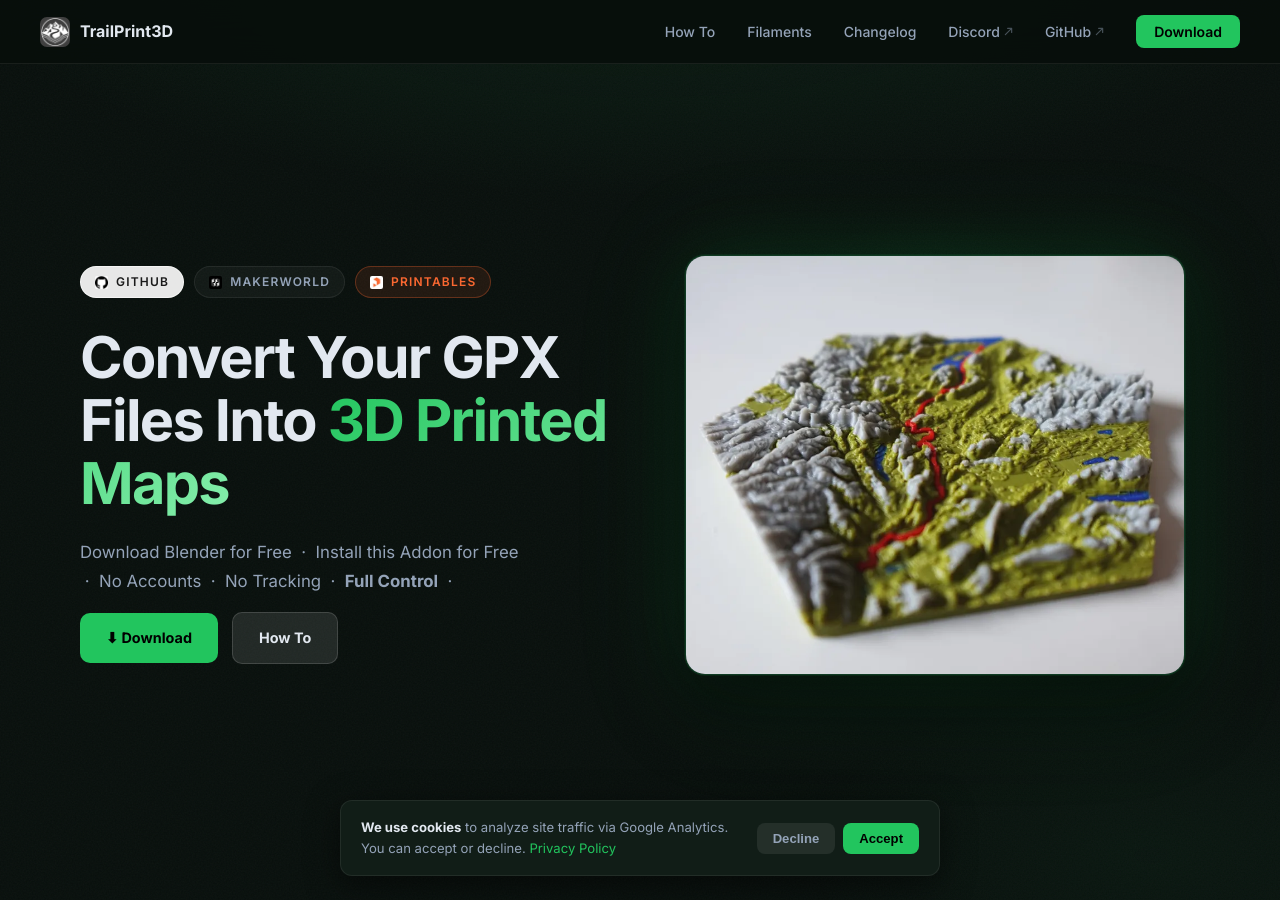
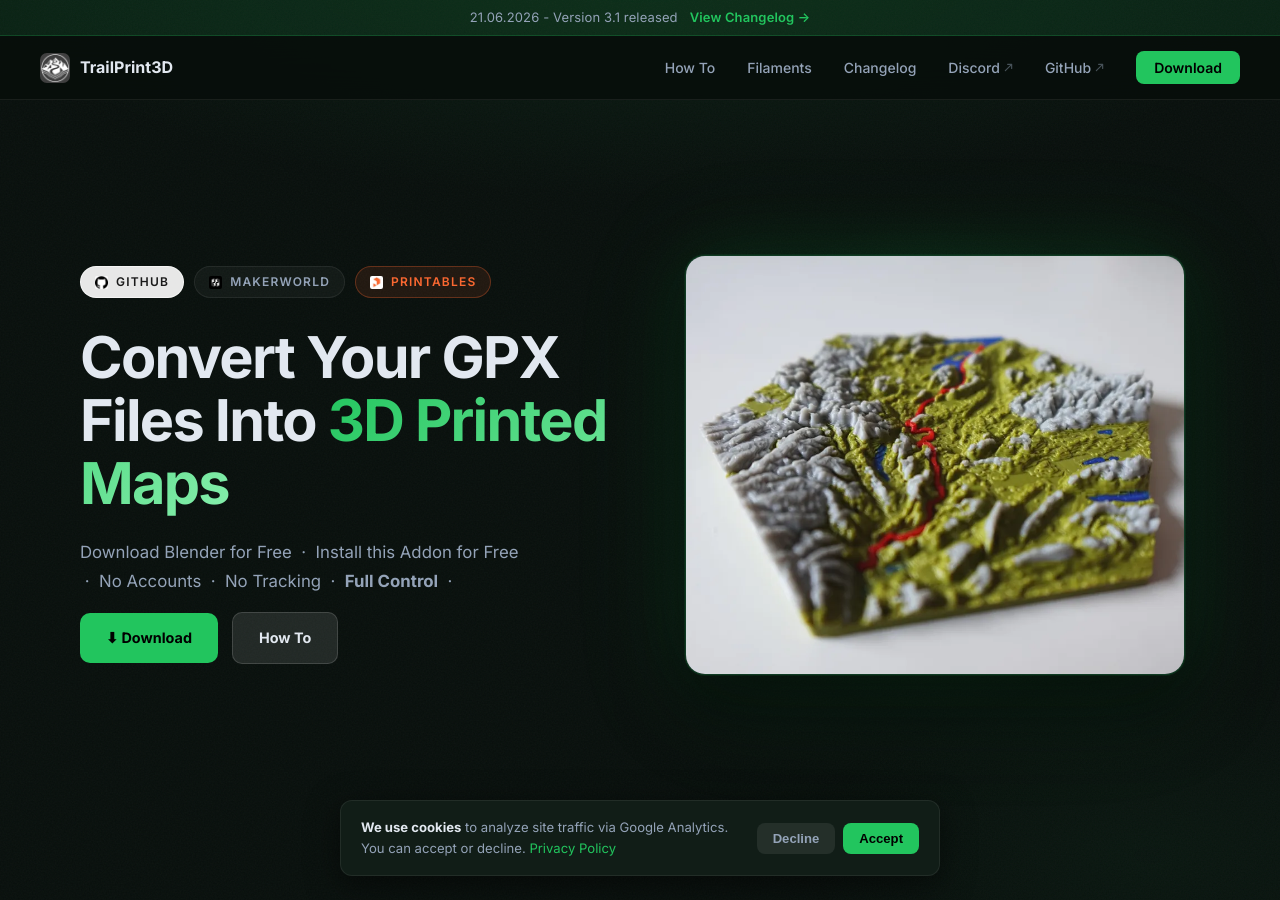
Before and after one commit to EmGi96/TrailPrint3D_web, a Jekyll site: the page built from index.html, in a window 1280 px wide and 900 px high. Built offline with Jekyll 4.4.1, drawn with Linux system fonts in a browser that asks for light colours.

Commit message:
Version Release Banner

```diff
--- a/_layouts/default.html
+++ b/_layouts/default.html
@@ -39,7 +39,14 @@
       }
     </script>
 </head>
-<body>
+<body{% if page.nav_home %} class="has-banner"{% endif %}>
+
+    {% if page.nav_home %}
+    <div class="release-banner">
+        <span>21.06.2026 - Version 3.1 released</span>
+        <a href="/changelog.html">View Changelog →</a>
+    </div>
+    {% endif %}
 
     <!-- ── Nav ─────────────────────────────────────────── -->
     <nav>
--- a/styles.css
+++ b/styles.css
@@ -31,6 +31,31 @@
     line-height: 1.6;
     overflow-x: hidden;
 }
+
+/* ── Release Banner ─────────────────────────── */
+.release-banner {
+    position: fixed;
+    top: 0; left: 0; right: 0;
+    z-index: 101;
+    height: 36px;
+    display: flex;
+    align-items: center;
+    justify-content: center;
+    gap: 12px;
+    background: rgba(34,197,94,0.1);
+    border-bottom: 1px solid rgba(34,197,94,0.22);
+    font-size: 0.8125rem;
+    color: var(--text-dim);
+    letter-spacing: 0.01em;
+}
+.release-banner a {
+    color: var(--green);
+    text-decoration: none;
+    font-weight: 600;
+    transition: opacity 0.15s;
+}
+.release-banner a:hover { opacity: 0.75; }
+.has-banner nav { top: 36px; }
 
 /* ── Nav ────────────────────────────────────── */
 nav {
```
